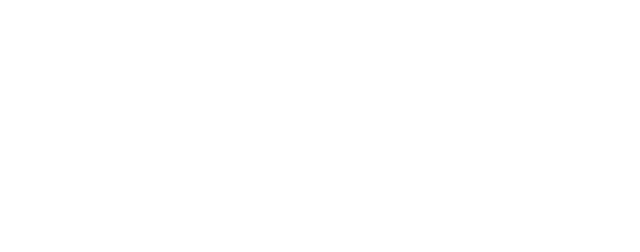
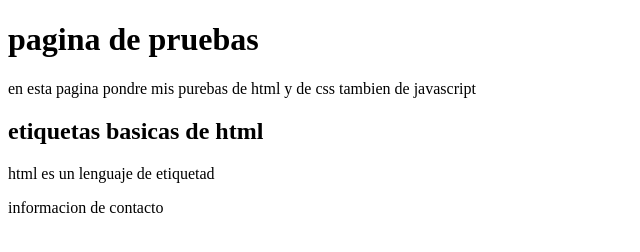
Before and after one commit to merolmando/pag_de_prueba, a plain HTML site: page index.html in a window 1280 px wide. Shown: the whole page, without its empty margins (0-640 px from the left). Drawn offline with Linux system fonts and the light colour scheme.

Commit message:
intento modificar el repocitorio

```diff
--- a/index.html
+++ b/index.html
@@ -4,6 +4,21 @@
         <title>paguina de pruebas</title>
     </head>
     <body>
+        <header>
+            <h1>pagina de pruebas</h1>
+            <p>en esta pagina pondre mis purebas de html y de css tambien de javascript</p>
+        </header>
+        <section>
+            <article>
+                <h2>etiquetas basicas de <strong>html</strong></h2>
+                <p>html es un lenguaje de etiquetad</p>
+            </article>
+        </section>
+        <aside>
 
+        </aside>
+        <footer>
+            informacion de contacto
+        </footer>
     </body>
 </html>
```
